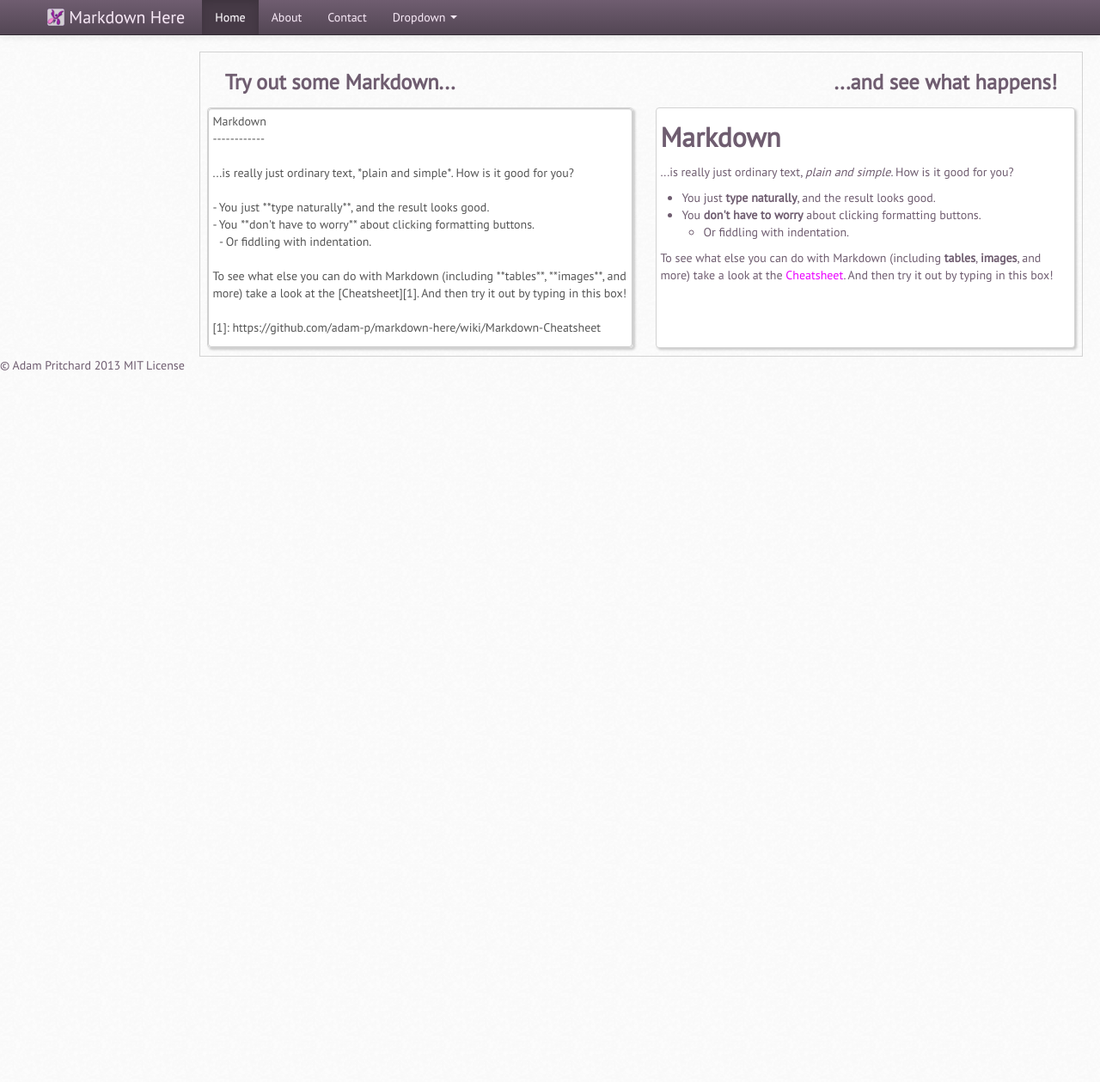
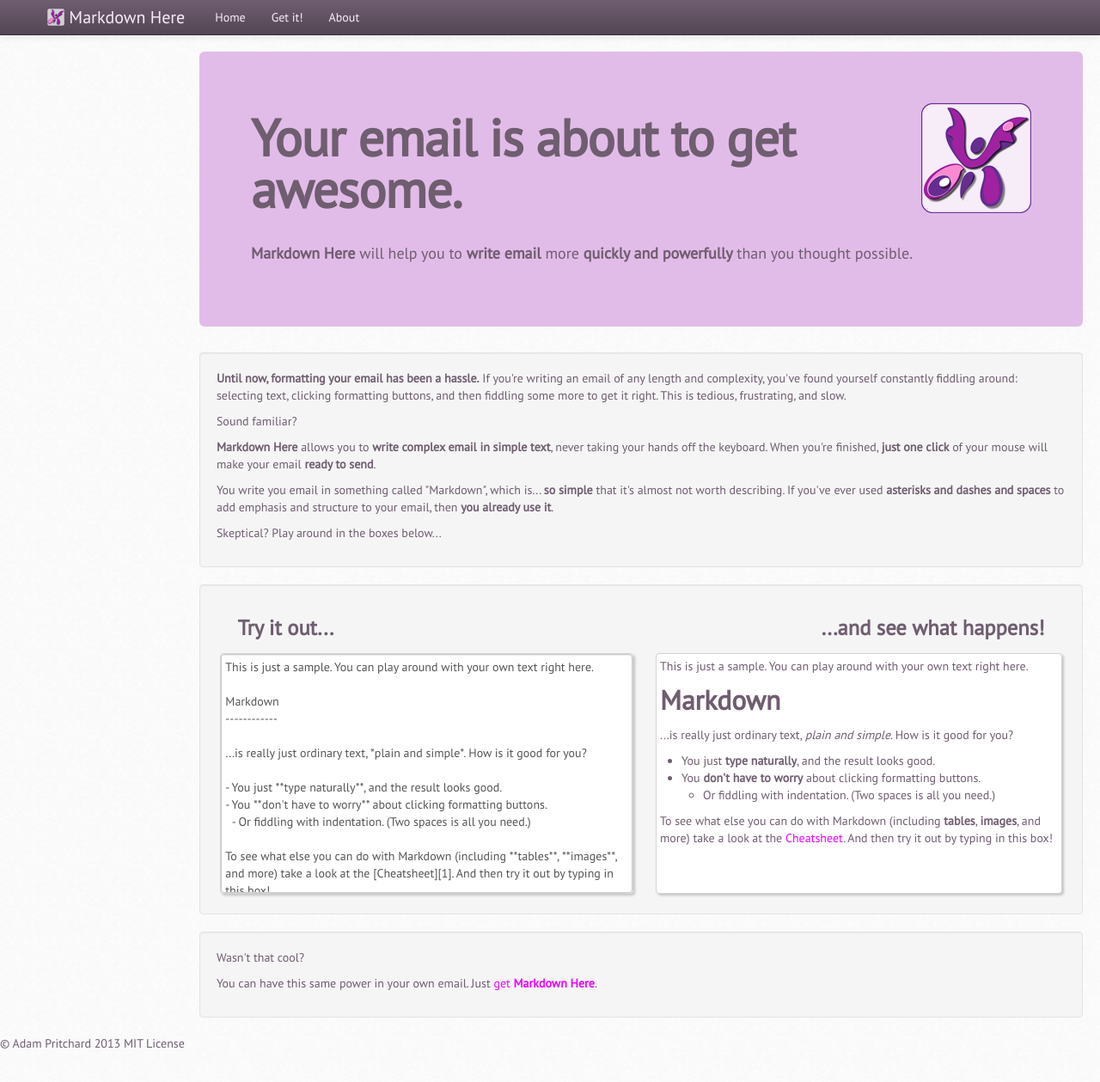
Before and after one commit to adam-p/markdown-here, a Jekyll site: the page built from index.html, in a window 1280 px wide and 1274 px high. Shown: the top 1259 px of the window at 86% size. Built offline with Jekyll 4.4.1, drawn with Linux system fonts in a browser that asks for light colours; nearby versions of some CDN libraries.

Commit message:
Added a bunch more explanatory text

```diff
--- a/_includes/livedemo.html
+++ b/_includes/livedemo.html
@@ -1,15 +1,17 @@
-<div class="row-fluid livedemo">
+<div class="well row-fluid livedemo">
   <div class="span6">
-    <h3>Try out some Markdown...</h3>
+    <h3>Try it out...</h3>
     <div class="livedemo-raw livedemo-elem">
-<textarea>Markdown
+<textarea>This is just a sample. You can play around with your own text right here.
+
+Markdown
 ------------
 
 ...is really just ordinary text, *plain and simple*. How is it good for you?
 
 - You just **type naturally**, and the result looks good.
 - You **don't have to worry** about clicking formatting buttons.
-  - Or fiddling with indentation.
+  - Or fiddling with indentation. (Two spaces is all you need.)
 
 To see what else you can do with Markdown (including **tables**, **images**, and more) take a look at the [Cheatsheet][1]. And then try it out by typing in this box!
 
--- a/_includes/nav.html
+++ b/_includes/nav.html
@@ -6,24 +6,12 @@
         <span class="icon-bar"></span>
         <span class="icon-bar"></span>
       </a>
-      <a class="brand" href="#"><img src="img/icon24.png">&nbsp;Markdown Here</a>
+      <a class="brand" href="index.html"><img src="img/icon24.png">&nbsp;Markdown Here</a>
       <div class="nav-collapse collapse">
         <ul class="nav">
-          <li class="active"><a href="#">Home</a></li>
+          <li><a href="index.html">Home</a></li>
+          <li><a href="get.html">Get it!</a></li>
           <li><a href="#about">About</a></li>
-          <li><a href="#contact">Contact</a></li>
-          <li class="dropdown">
-            <a href="#" class="dropdown-toggle" data-toggle="dropdown">Dropdown <b class="caret"></b></a>
-            <ul class="dropdown-menu">
-              <li><a href="#">Action</a></li>
-              <li><a href="#">Another action</a></li>
-              <li><a href="#">Something else here</a></li>
-              <li class="divider"></li>
-              <li class="nav-header">Nav header</li>
-              <li><a href="#">Separated link</a></li>
-              <li><a href="#">One more separated link</a></li>
-            </ul>
-          </li>
         </ul>
       </div><!--/.nav-collapse -->
     </div>
--- a/css/main.css
+++ b/css/main.css
@@ -9,11 +9,6 @@
 .navbar img {
   height: 1em;
   vertical-align: top;
-}
-
-.livedemo {
-  border: thin solid lightGray;
-  padding: 0.3em;
 }
 
 .livedemo h3 {
--- a/index.html
+++ b/index.html
@@ -2,4 +2,48 @@
 layout: mainpage
 ---
 
+<div class="row-fluid">
+  <div class="span12">
+    <div class="hero-unit clearfix">
+      <img class="pull-right" src="img/icon128.png">
+      <h1>Your email is about to get awesome.</h1>
+      <br>
+      <p>
+        <b>Markdown Here</b> will help you to <strong>write email</strong> more <strong>quickly and powerfully</strong> than you thought possible.
+      </p>
+    </div>
+  </div>
+</div>
+
+<div class="row-fluid">
+  <div class="span12 well">
+    <p>
+      <strong>Until now, formatting your email has been a hassle.</strong> If you're writing an email of any length and complexity, you've found yourself constantly fiddling around: selecting text, clicking formatting buttons, and then fiddling some more to get it right. This is tedious, frustrating, and slow.
+    </p>
+    <p>
+      Sound familiar?
+    </p>
+    <p>
+      <b>Markdown Here</b> allows you to <strong>write complex email in simple text</strong>, never taking your hands off the keyboard. When you're finished, <strong>just one click</strong> of your mouse will make your email <strong>ready to send</strong>.
+    </p>
+    <p>
+      You write you email in something called "Markdown", which is... <strong>so simple</strong> that it's almost not worth describing. If you've ever used <strong>asterisks and dashes and spaces</strong> to add emphasis and structure to your email, then <strong>you already use it</strong>.
+    </p>
+    <p>
+      Skeptical? Play around in the boxes below...
+    </p>
+  </div>
+</div>
+
 {% include livedemo.html %}
+
+<div class="row-fluid">
+  <div class="span12 well">
+    <p>
+      Wasn't that cool?
+    </p>
+    <p>
+      You can have this same power in your own email. Just <a href="get.html">get <b>Markdown Here</b></a>.
+    </p>
+  </div>
+</div>
--- a/js/main.js
+++ b/js/main.js
@@ -3,8 +3,16 @@
 
 
 $(function() {
+  // Set the navbar active element to the current page
+  var pagefile = location.pathname.split('/').pop();
+  $('.nav').find('a[href="'+pagefile+'"]').parent().addClass('active');
+});
 
-  // Set up the live Markdown demo instances
+/*
+ * Set up the live Markdown demo instances
+ */
+$(function() {
+
   $('.livedemo').each(function() {
     var $container = $(this);
     var $raw = $(this).find('.livedemo-raw');
```
Also changed, not shown: get.html (added, +8 -0 lines).
